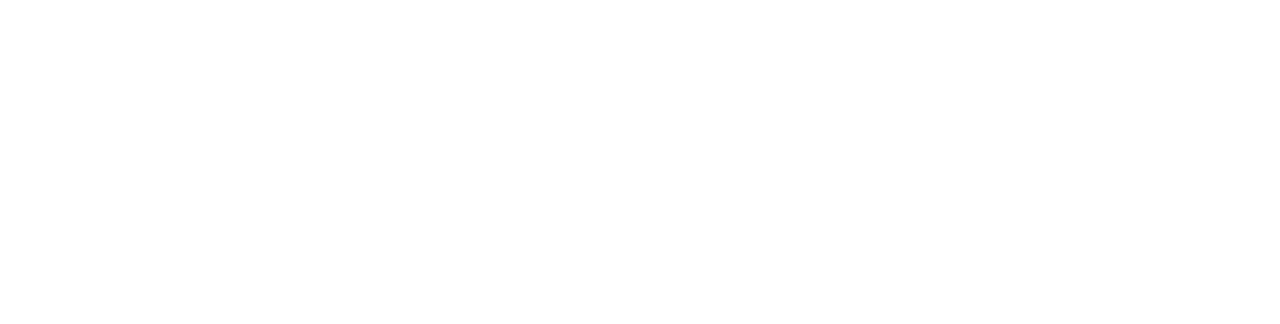
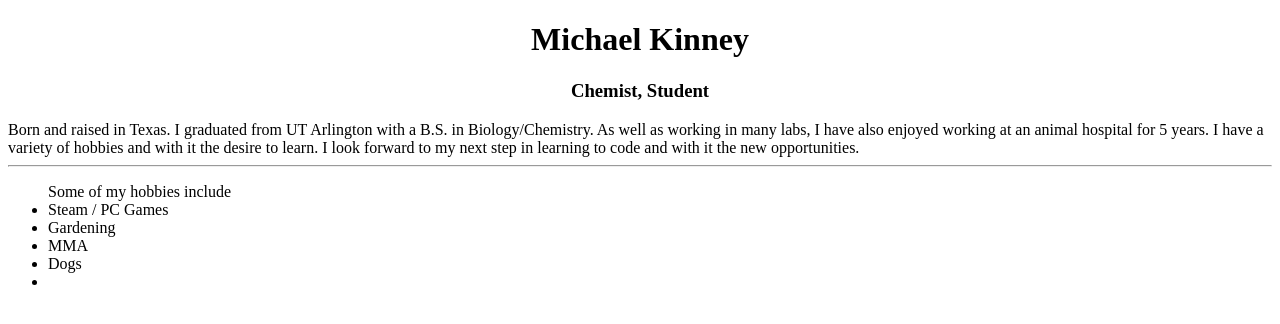
Before and after one commit to Michaelkinney/html-css, a plain HTML site: page index.html in a window 1280 px wide. Drawn offline with Linux system fonts and the light colour scheme.

Commit message:
First addition on html assignment

```diff
--- a/index.html
+++ b/index.html
@@ -4,8 +4,21 @@
     <meta charset="UTF-8">
     <meta name="viewport" content="width=device-width, initial-scale=1.0">
     <title>Bio Page</title>
+	<h1><center>Michael Kinney</center></h1>
+	<h3><center>Chemist, Student</center></h3>
 </head>
 <body>
+    Born and raised in Texas. I graduated from UT Arlington with a B.S. in Biology/Chemistry.
+	As well as working in many labs, I have also enjoyed working at an animal hospital for 5 years. I have a variety of hobbies and with it the desire to learn.
+	I look forward to my next step in learning to code and with it the new opportunities.
+	<hr/>
+	<ul>Some of my hobbies include
 
+	<li>Steam / PC Games</li>
+	<li>Gardening</li>
+	<li>MMA</li>
+	<li>Dogs</li>
+	<li>
+	</ul>
 </body>
 </html>
```
Also changed, not shown: kinneyme.jpg (added).
